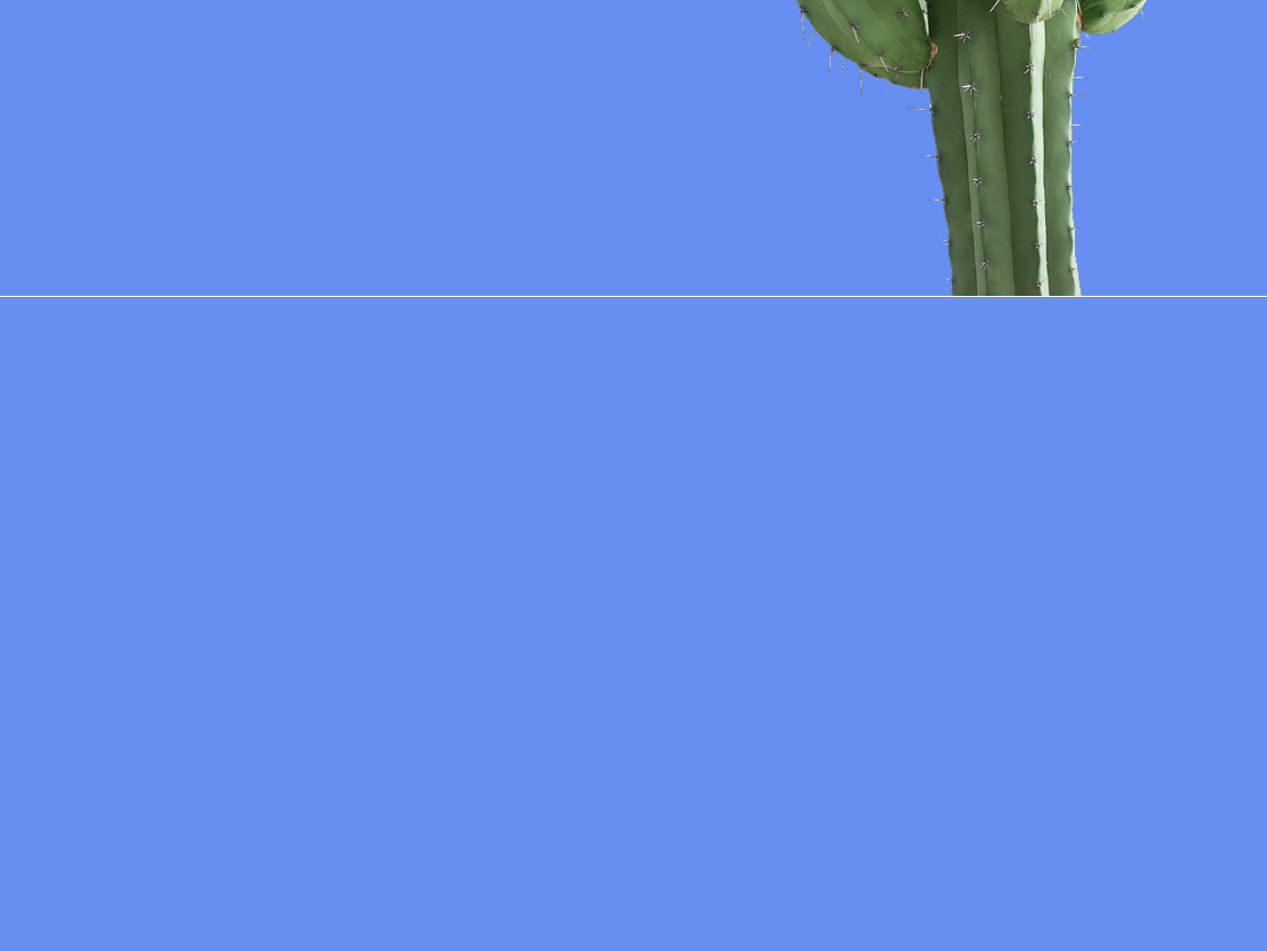
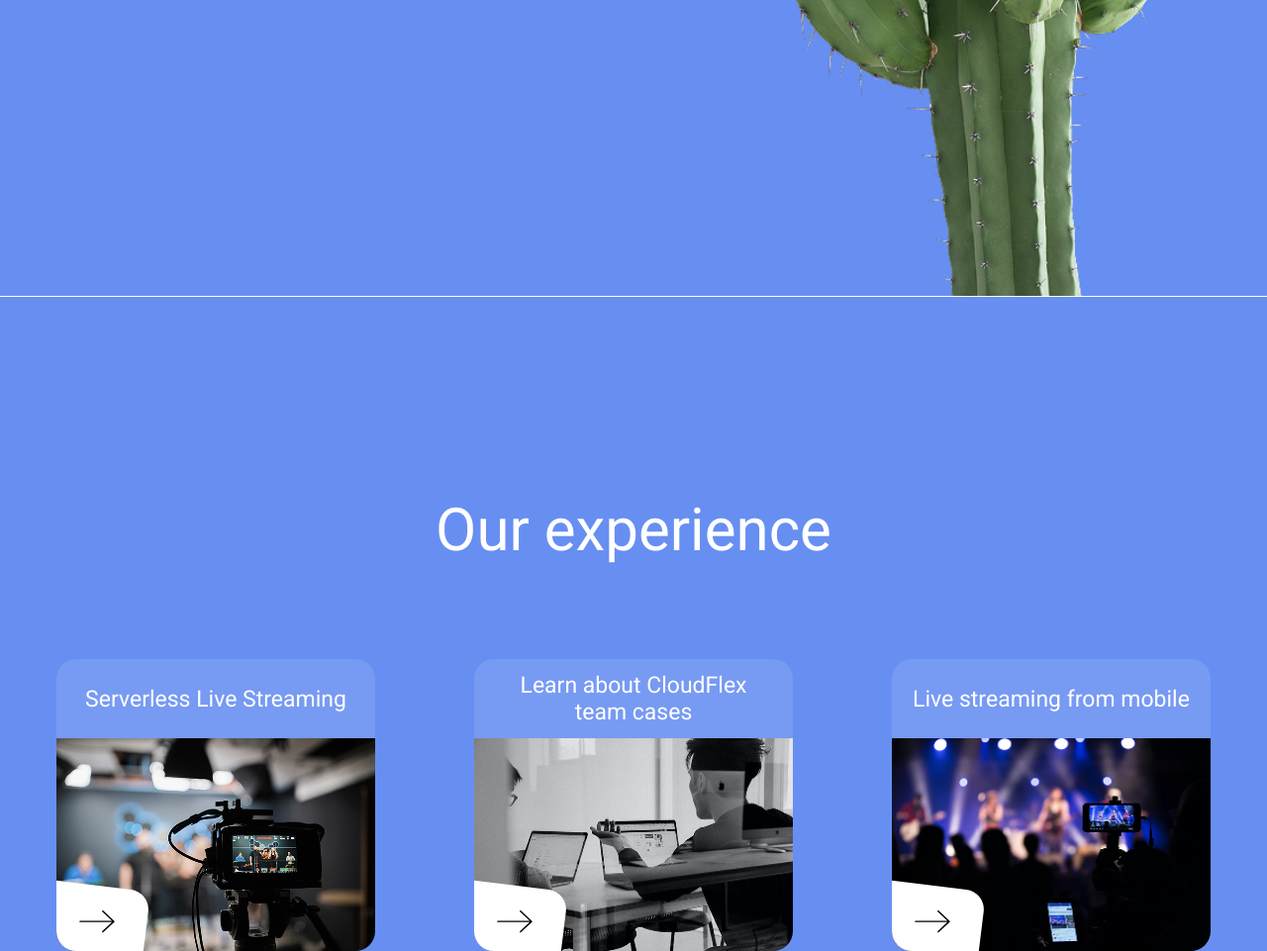
Before and after one commit to RafaelTagiev/landing_live_streaming, a website: page index.html in a window 1280 px wide. Shown: the part 3608-4569 px from the top of the page at 99% size. Before the commit the page ends 3908 px from the top, so only its background shows below. Drawn offline with nearby package versions, Linux system fonts and the light colour scheme; files that its build step writes are made by us from their sources.

Commit message:
experience section implementation

```diff
--- a/index.html
+++ b/index.html
@@ -200,6 +200,51 @@
                 </div>
             </div>
         </section>
+        <section class="experienc-section">
+            <div class="container">
+                <div class="experienc">
+                    <h2 class="experienc__title">Our experience</h2>
+                    <div class="experienc__cards-wrapper">
+                        <a href="#" class="experienc-card">
+                            <h2 class="experienc-card__title">Serverless Live Streaming</h2>
+                            <img src="assets/img/card-camera.png" alt="" class="experienc-card__img">
+                            <div class="experienc-card__arrow">
+                                <svg width="36" height="23" viewBox="0 0 36 23" fill="none"
+                                    xmlns="http://www.w3.org/2000/svg">
+                                    <path
+                                        d="M35.3842 11.6216L24.2588 22.0287C23.969 22.2997 23.4997 22.2997 23.21 22.0287C22.9202 21.7576 22.9202 21.3186 23.21 21.0476L33.0694 11.8249L0.741723 11.8249C0.331749 11.8249 1.00162e-06 11.5146 1.03746e-06 11.1311C1.07331e-06 10.7476 0.331749 10.4372 0.741723 10.4372L33.0694 10.4372L23.21 1.2146C22.9202 0.94356 22.9202 0.504515 23.21 0.233541C23.3548 0.0980568 23.5446 0.0302792 23.7344 0.0302792C23.9242 0.0302792 24.1139 0.0980569 24.2588 0.233542L35.3843 10.6406C35.674 10.9115 35.674 11.3506 35.3842 11.6216Z"
+                                        fill="black" />
+                                </svg>
+                            </div>
+                        </a>
+                        <a href="#" class="experienc-card">
+                            <h2 class="experienc-card__title">Learn about CloudFlex team cases</h2>
+                            <img src="assets/img/card-working.png" alt="" class="experienc-card__img">
+                            <div class="experienc-card__arrow">
+                                <svg width="36" height="23" viewBox="0 0 36 23" fill="none"
+                                    xmlns="http://www.w3.org/2000/svg">
+                                    <path
+                                        d="M35.3842 11.6216L24.2588 22.0287C23.969 22.2997 23.4997 22.2997 23.21 22.0287C22.9202 21.7576 22.9202 21.3186 23.21 21.0476L33.0694 11.8249L0.741723 11.8249C0.331749 11.8249 1.00162e-06 11.5146 1.03746e-06 11.1311C1.07331e-06 10.7476 0.331749 10.4372 0.741723 10.4372L33.0694 10.4372L23.21 1.2146C22.9202 0.94356 22.9202 0.504515 23.21 0.233541C23.3548 0.0980568 23.5446 0.0302792 23.7344 0.0302792C23.9242 0.0302792 24.1139 0.0980569 24.2588 0.233542L35.3843 10.6406C35.674 10.9115 35.674 11.3506 35.3842 11.6216Z"
+                                        fill="black" />
+                                </svg>
+                            </div>
+                        </a>
+                        <a href="#" class="experienc-card">
+                            <h2 class="experienc-card__title">Live streaming from mobile</h2>
+                            <img src="assets/img/card-streaming.png" alt="" class="experienc-card__img">
+                            <div class="experienc-card__arrow">
+                                <svg width="36" height="23" viewBox="0 0 36 23" fill="none"
+                                    xmlns="http://www.w3.org/2000/svg">
+                                    <path
+                                        d="M35.3842 11.6216L24.2588 22.0287C23.969 22.2997 23.4997 22.2997 23.21 22.0287C22.9202 21.7576 22.9202 21.3186 23.21 21.0476L33.0694 11.8249L0.741723 11.8249C0.331749 11.8249 1.00162e-06 11.5146 1.03746e-06 11.1311C1.07331e-06 10.7476 0.331749 10.4372 0.741723 10.4372L33.0694 10.4372L23.21 1.2146C22.9202 0.94356 22.9202 0.504515 23.21 0.233541C23.3548 0.0980568 23.5446 0.0302792 23.7344 0.0302792C23.9242 0.0302792 24.1139 0.0980569 24.2588 0.233542L35.3843 10.6406C35.674 10.9115 35.674 11.3506 35.3842 11.6216Z"
+                                        fill="black" />
+                                </svg>
+                            </div>
+                        </a>
+                    </div>
+                </div>
+            </div>
+        </section>
     </main>
 </body>
 
--- a/styles/_cards.scss
+++ b/styles/_cards.scss
@@ -63,3 +63,52 @@
         }
     }
 }
+
+.experienc-card {
+    position: relative;
+    width: 322px;
+    height: 295px;
+    border-radius: 20px;
+    background-color: color.adjust(v.$color-white, $alpha: -0.9);
+    overflow: hidden;
+
+    @include m.d-flex(center, center, nowrap, column);
+
+    &__title {
+        @include m.font(23px, 400, v.$color-white);
+        @include m.d-flex(center, center, nowrap, column);
+
+        max-width: 280px;
+        text-align: center;
+        height: 80px;
+    }
+
+    &__img {
+        width: 323px;
+        height: 215px;
+    }
+
+    &__arrow {
+        @include m.pos(absolute, 1, -1, bottom, left, -25px, -75px);
+
+        border-radius: 20px;
+        width: 165px;
+        height: 95px;
+        background-color: v.$color-white;
+        rotate: 7deg;
+
+        & svg {
+            rotate: -7deg;
+            @include m.pos(absolute, 1, -1, top, right, 25px, 32px);
+        }
+    }
+
+    &:hover {
+        box-shadow: 0 0 50px 10px #5873b6;
+        background-color: #5873b6;
+
+        .experienc-card__arrow {
+            transform: scale(1.5);
+        }
+    }
+}
--- /dev/null
+++ b/styles/_experience.scss
@@ -0,0 +1,29 @@
+@use "variabels" as v;
+@use "mixins" as m;
+@use "placeholders";
+@use "sass:color";
+
+.experienc-section {
+    padding: 200px 0 0 0;
+
+    .experienc {
+        @include m.d-flex(center, center, nowrap, column, 0, 0);
+
+        &__title {
+            text-align: center;
+            margin-bottom: 95px;
+
+            @include m.font(60px, 400, v.$color-white);
+
+            @media (max-width: v.$media_md) {
+                margin-bottom: 60px;
+
+                @include m.font(35px, 400, v.$color-white);
+            }
+        }
+
+        &__cards-wrapper {
+            @include m.d-flex(center, center, wrap, row, 100px, 60px);
+        }
+    }
+}
--- a/styles/_importer.scss
+++ b/styles/_importer.scss
@@ -4,3 +4,4 @@
 @forward "work";
 @forward "cards";
 @forward "about";
+@forward "experience";
```
Also changed, not shown: assets/icons/arrow-icon.svg (added).
